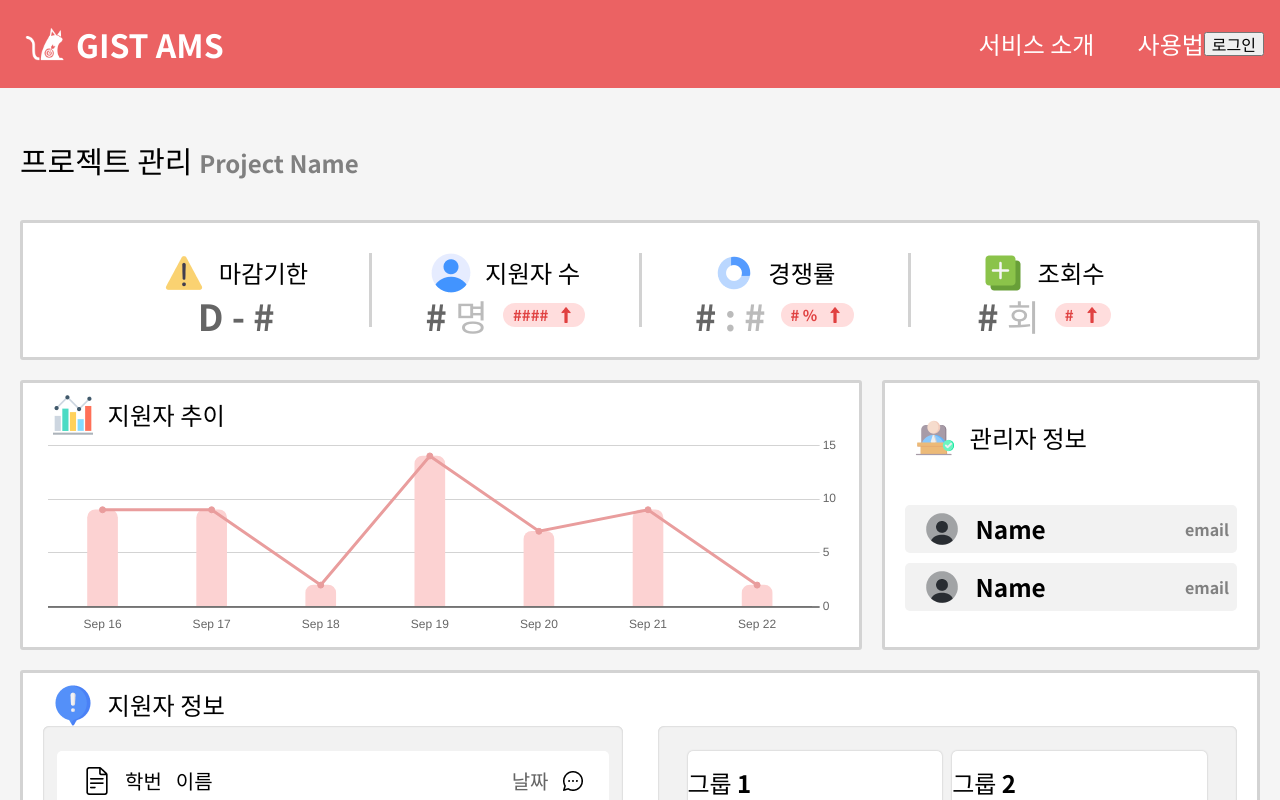
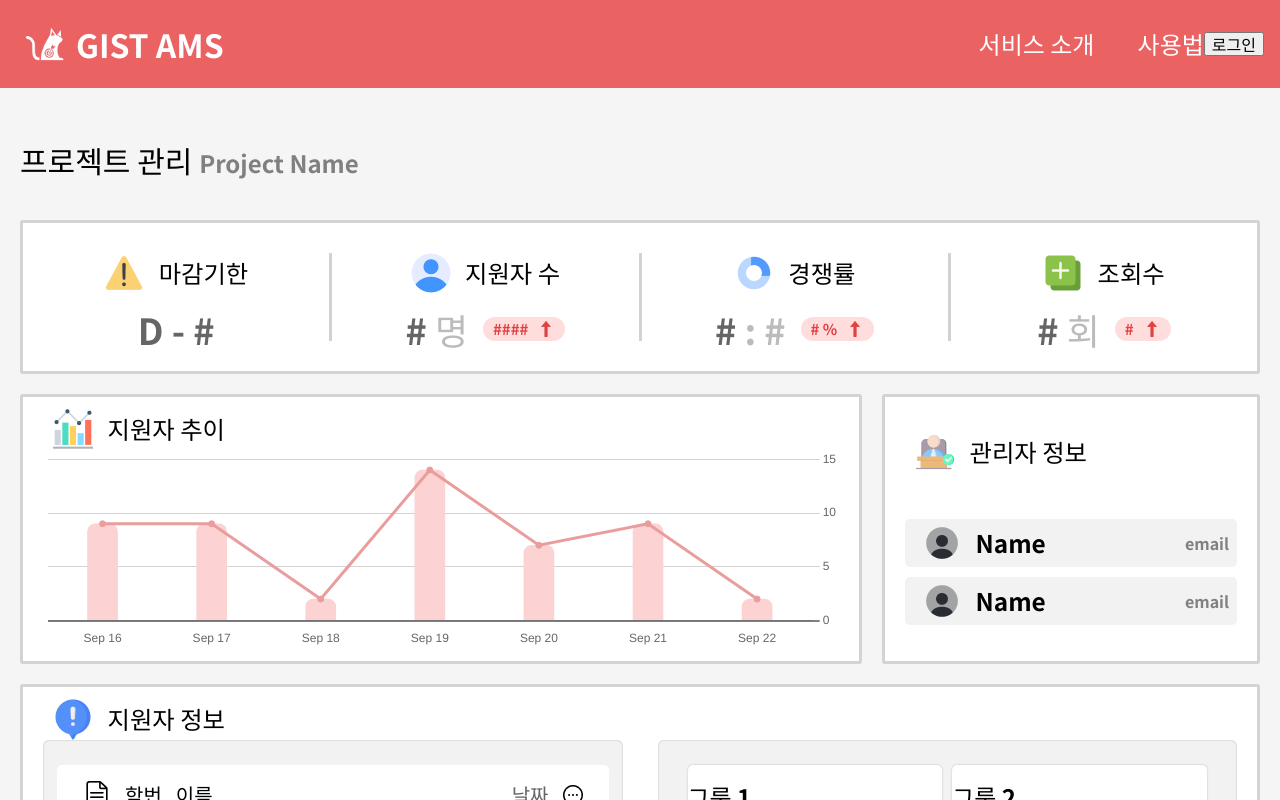
Before and after one commit to gsainfoteam/ziggle-ams-fe, a React (Vite) app: page /1 in a window 1280 px wide. Shown: the top 800 px of the page. Built offline with nearby package versions, Linux system fonts and the light colour scheme.

Commit message:
💄 status container padding

```diff
--- a/src/pages/Dashboard/components/ManagementBar.tsx
+++ b/src/pages/Dashboard/components/ManagementBar.tsx
@@ -16,7 +16,7 @@ const StatusContainer = styled.div`
   border-style: solid;
   border-color: lightgray;
   justify-content: space-around;
-  padding: 30px 80px;
+  padding: 30px 0;
 `;
 
 const Flex = styled.div`
@@ -29,7 +29,7 @@ const Management = styled.section`
   flex-direction: column;
   align-items: center;
   padding: 0px 10px;
-  gap: 10px;
+  gap: 1.5em;
 `;
 
 const Status = styled.div`
```
